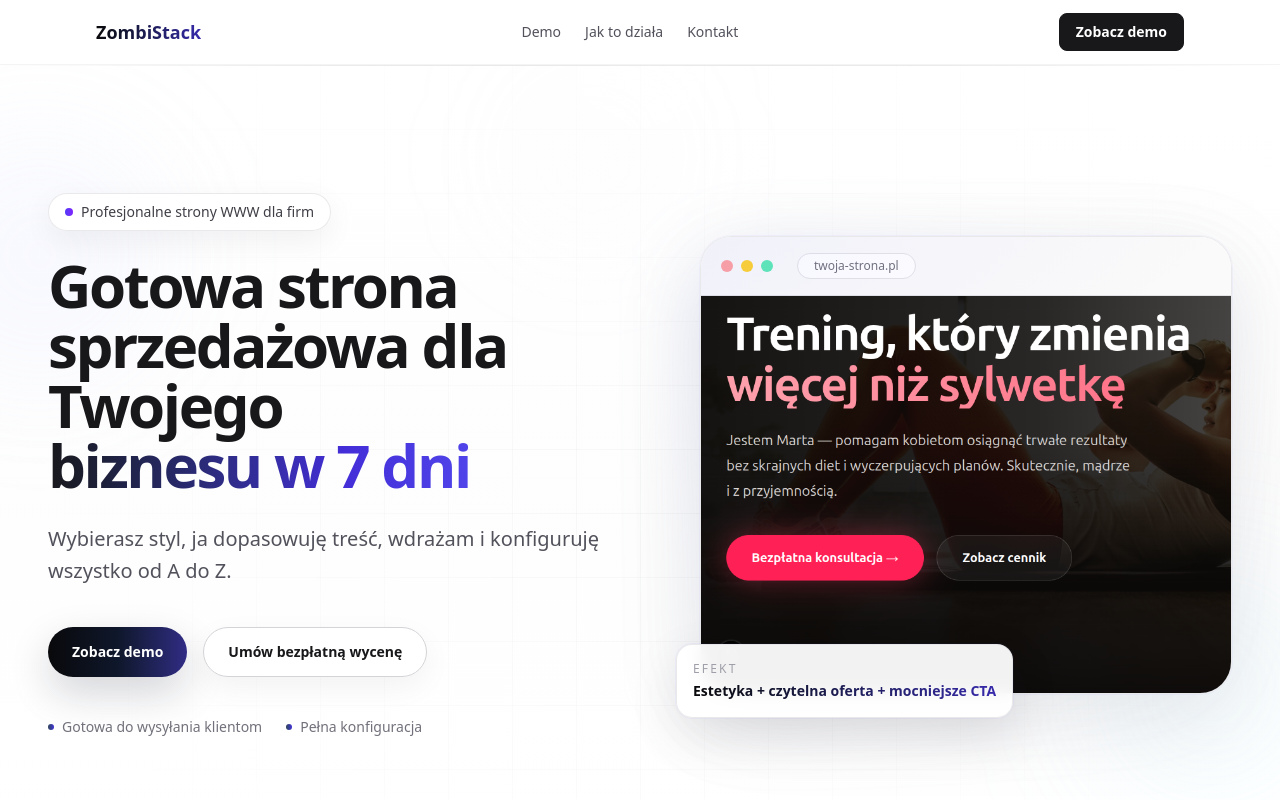
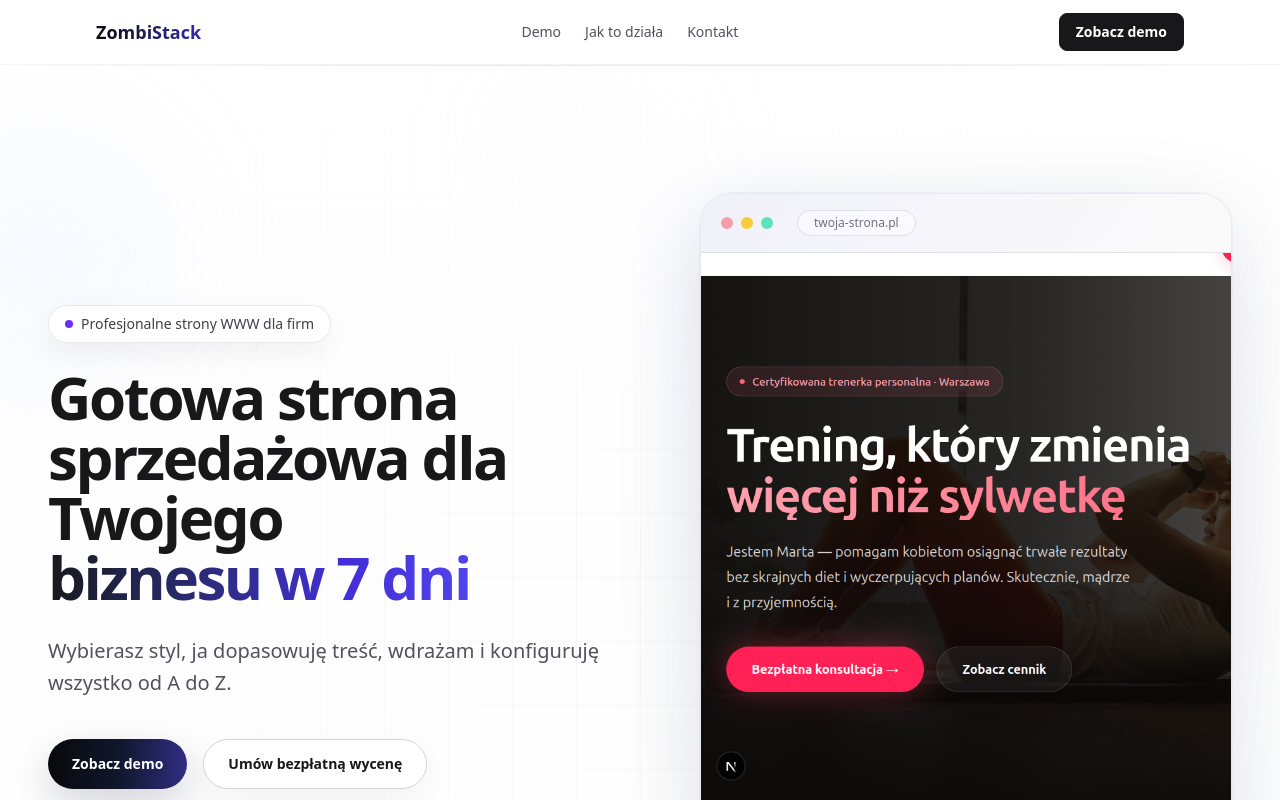
Before and after one commit to zombinator1/ZombiStackPortfolio, a Next.js app: page / in a window 1280 px wide. Shown: the top 800 px of the page. Built offline with nearby package versions, Linux system fonts and the light colour scheme; no server answers.

Commit message:
remove zombistack headline in demos

```diff
--- /dev/null
+++ b/src/app/(site)/layout.tsx
@@ -0,0 +1,12 @@
+import { SiteHeader } from '@/components/layout/site-header';
+import { SiteFooter } from '@/components/layout/site-footer';
+
+export default function SiteLayout({ children }: { children: React.ReactNode }) {
+  return (
+    <>
+      <SiteHeader />
+      <main>{children}</main>
+      <SiteFooter />
+    </>
+  );
+}
--- a/src/app/layout.tsx
+++ b/src/app/layout.tsx
@@ -1,7 +1,5 @@
 import type { Metadata } from 'next';
 import './globals.css';
-import { SiteHeader } from '@/components/layout/site-header';
-import { SiteFooter } from '@/components/layout/site-footer';
 import { siteConfig } from '@/config/site';
 
 export const metadata: Metadata = {
@@ -12,18 +10,10 @@ export const metadata: Metadata = {
   description: siteConfig.description,
 };
 
-export default function RootLayout({
-  children,
-}: {
-  children: React.ReactNode;
-}) {
+export default function RootLayout({ children }: { children: React.ReactNode }) {
   return (
     <html lang="pl">
-      <body>
-        <SiteHeader />
-        <main>{children}</main>
-        <SiteFooter />
-      </body>
+      <body>{children}</body>
     </html>
   );
 }
--- a/src/components/marketing/premium-hero.tsx
+++ b/src/components/marketing/premium-hero.tsx
@@ -105,7 +105,7 @@ function HeroPreview() {
           </div>
         </div>
 
-        <div className="relative aspect-[4/3]">
+        <div className="relative aspect-[3/4]">
           <Image
             src="/mockup3.png"
             alt="Podgląd strony"
```
Also changed, not shown: src/app/(site)/page.tsx (renamed from src/app/page.tsx).
